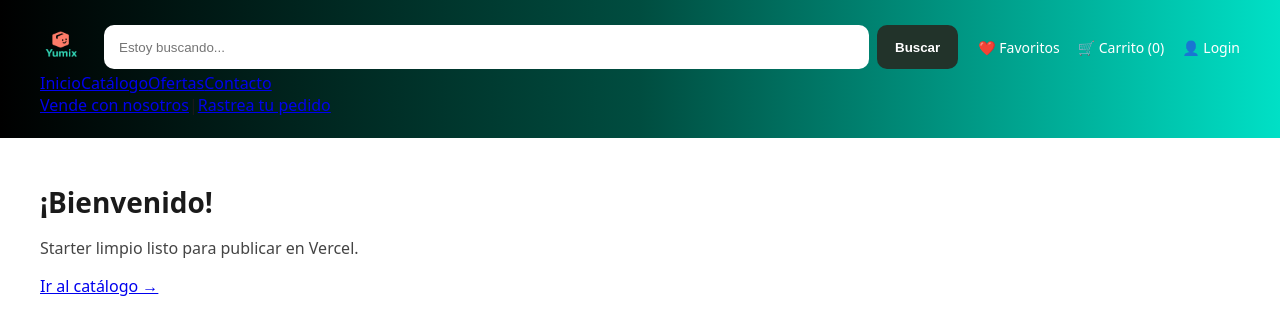
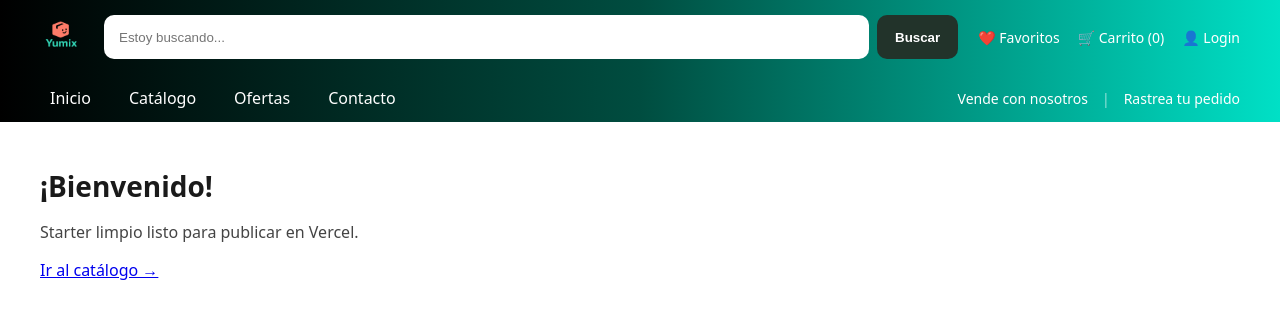
Before and after one commit to DevFredoom1945/tienda-yumix, a Next.js app: page / in a window 1280 px wide. Shown: the top 334 px of the page. Built offline with nearby package versions, Linux system fonts and the light colour scheme.

Commit message:
Update globals.css

```diff
--- a/app/globals.css
+++ b/app/globals.css
@@ -19,7 +19,7 @@ html,body{
 
 .topbar{
   background:linear-gradient(90deg, var(--brand-primary), var(--brand-mid), var(--brand-accent));
-  padding:22px 0; /* más gruesa */
+  padding:0; /* quitamos padding general, lo damos por secciones */
 }
 
 .container{
@@ -32,6 +32,7 @@ html,body{
   display:flex;
   align-items:center;
   gap:20px;
+  padding: 12px 0; /* padding solo para la fila superior */
 }
 
 .brand{
@@ -88,24 +89,45 @@ html,body{
   color: #fff !important; /* iconos blancos */
 }
 
-.nav{
-  background:#fff;
-  border-bottom:1px solid var(--border);
+/* Nueva fila para menú dentro de la franja */
+.topbar-menu{
+  display:flex;
+  align-items:center;
+  justify-content:space-between;
+  height:48px;
+  color:#fff;
 }
-.nav-inner{
+
+.topbar-menu nav{
   display:flex;
-  justify-content:space-between;
-  align-items:center;
-  gap:16px;
-  height:50px;
+  gap:18px;
 }
-.nav a{
-  color:#111;
+.topbar-menu nav a{
+  color:#fff;
   text-decoration:none;
   padding:8px 10px;
   border-radius:8px;
-  font-size:14px
+  font-weight:500;
 }
-.nav a:hover{
-  background:#f7f7f7
+.topbar-menu nav a:hover{
+  background:rgba(255,255,255,.12);
 }
+
+.topbar-right{
+  display:flex;
+  align-items:center;
+  gap:14px;
+  font-size:14px;
+}
+.topbar-right a{
+  color:#fff;
+  text-decoration:none;
+}
+.topbar-right .divider{
+  opacity:.6;
+}
+
+/* Ocultar barra nav blanca antigua */
+.nav{
+  display:none;
+}
```
